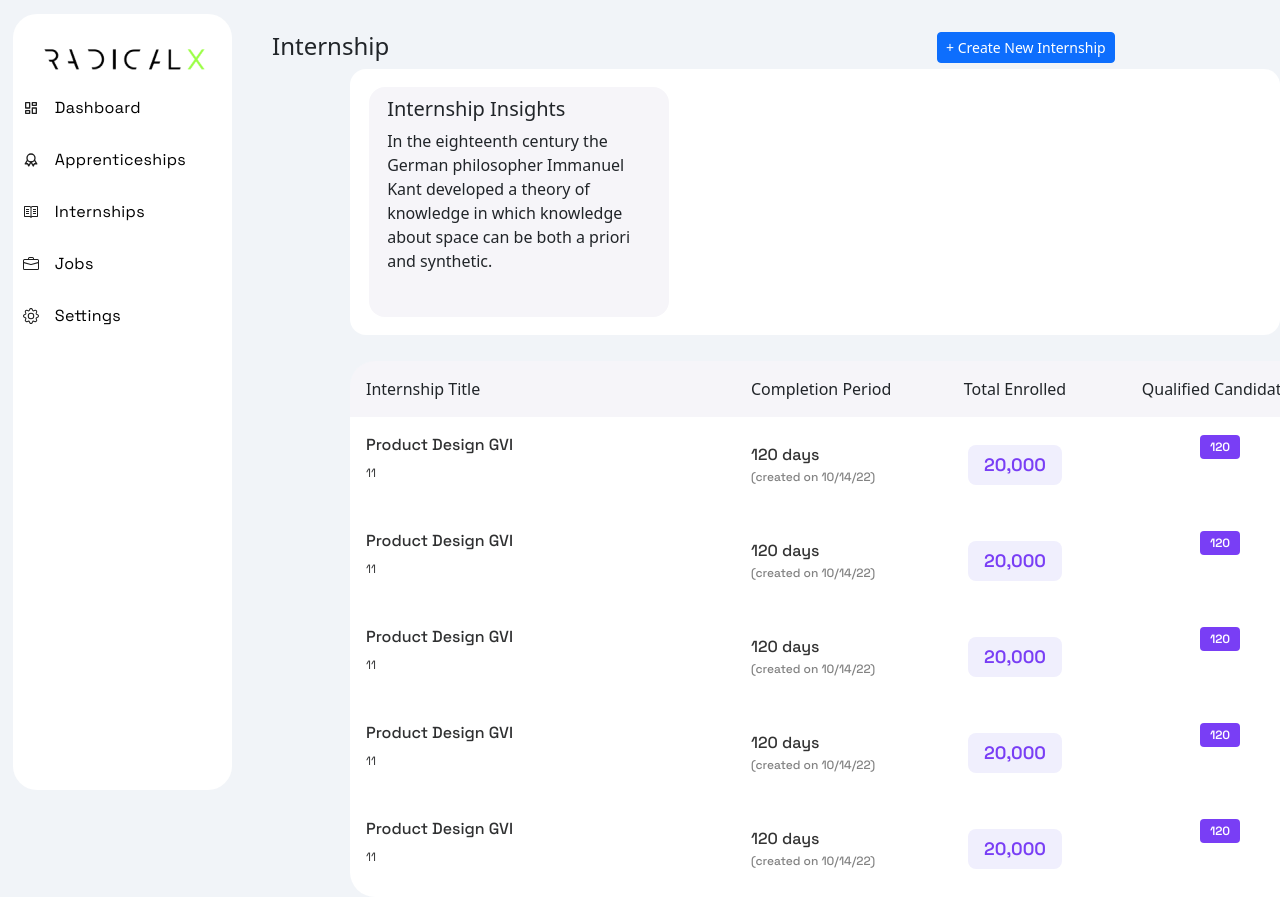
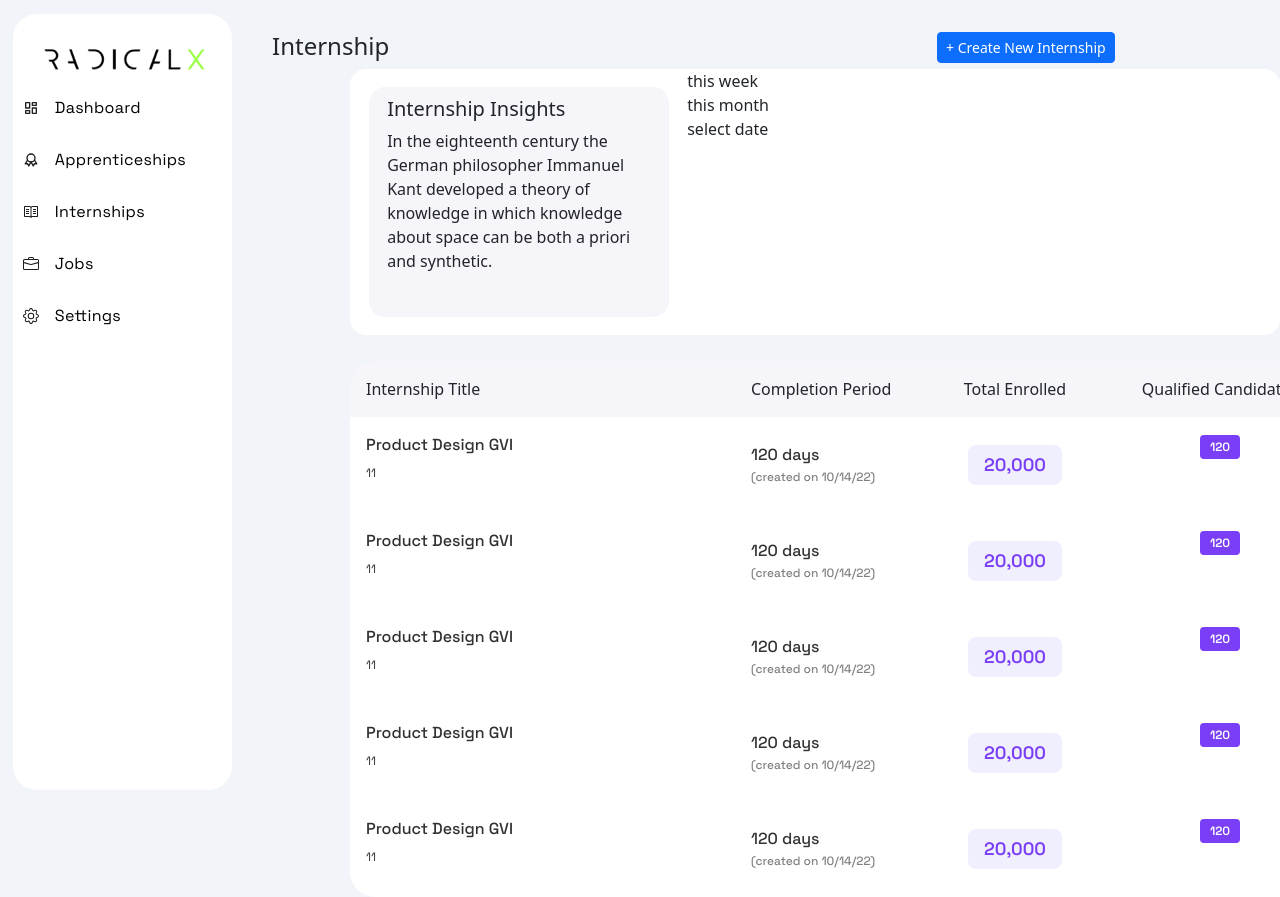
Before and after one commit to web-based/radicalx-internship-flow-app, a React (Create React App) app: page /internship in a window 1280 px wide. Shown: the top 897 px of the page. Built offline with nearby package versions, Linux system fonts and the light colour scheme.

Commit message:
added internship insight title container template🎈

```diff
--- a/src/components/InternInsight.js
+++ b/src/components/InternInsight.js
@@ -15,6 +15,18 @@ function InternInsight() {
             be both a priori and synthetic.
           </p>
         </div>
+        <div className="int-insight-title-containter">
+          <div>
+            this week
+          </div>
+          <div>
+            this month
+          </div>
+          <div>
+            select date
+          </div>
+
+        </div>
       </div>
     </>
   );
```
